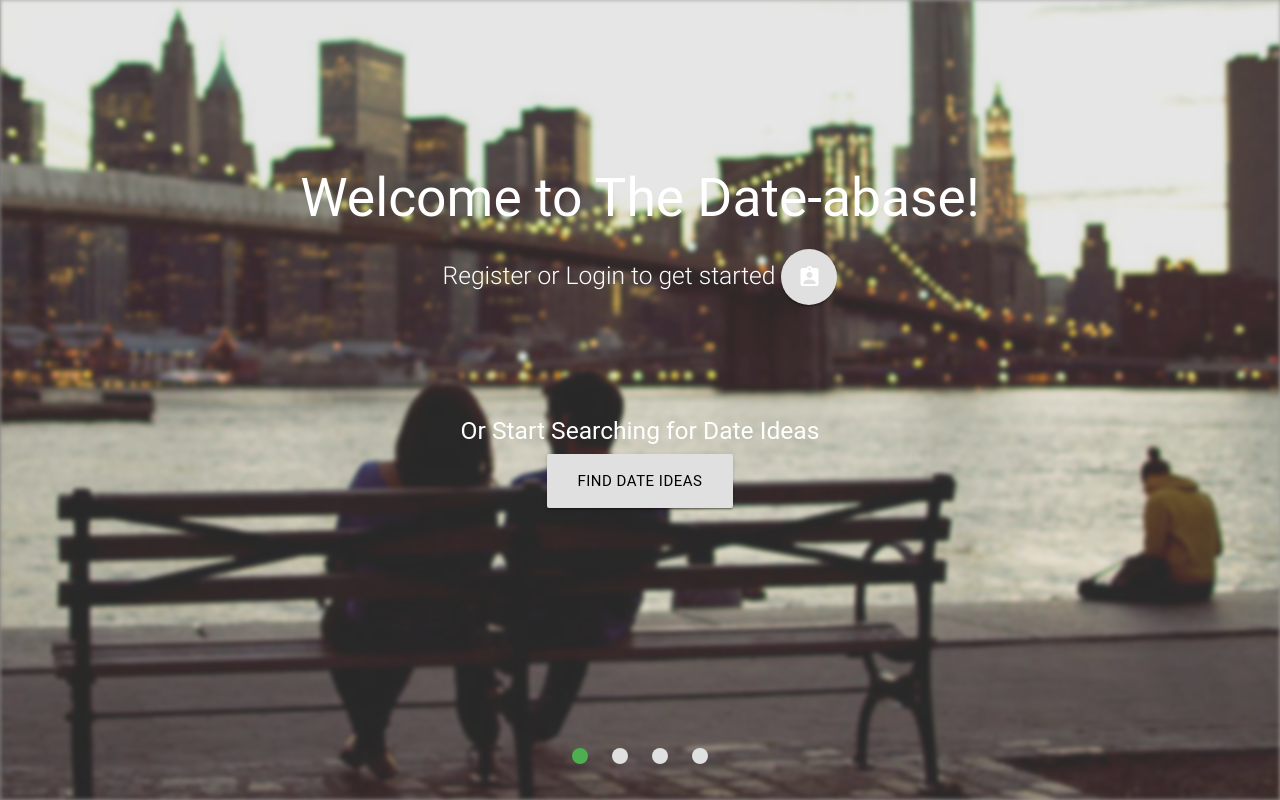
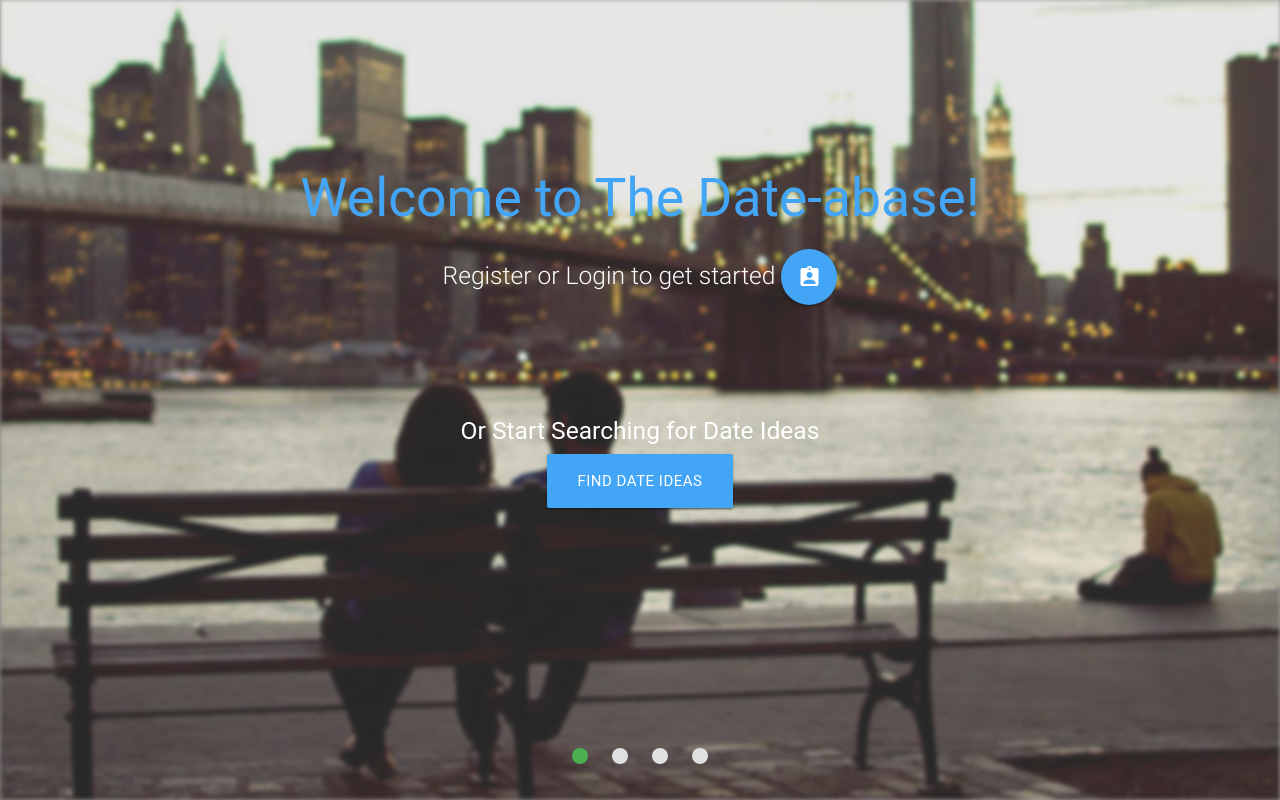
Before and after one commit to Janteby1/date-abase-v2.0, a Django app: page / in a window 1280 px wide. Run offline with Django 3.2, Linux system fonts and the light colour scheme; some libraries are stand-ins or nearby versions; some web fonts are replaced.

Commit message:
chaning colors to blue

```diff
--- a/dates/static/style.css
+++ b/dates/static/style.css
@@ -22,7 +22,7 @@ form {
 }
 
 #welcome {
-	color: #90a4ae;
+	color: #42A5F5;
 }
 
 #likes {
@@ -76,7 +76,7 @@ form {
 }
 
 #banner h2{
-	color:black;
+	color: #42A5F5;
 	opacity: 2.0;
 }
 
--- a/dates/templates/base.html
+++ b/dates/templates/base.html
@@ -27,7 +27,7 @@
 </head>
 <body>
     <div id="nav">
-    <nav class="grey lighten-4">
+    <nav class="blue lighten-1">
     <!-- Mobile Structure -->
     <ul class="side-nav" id="mobile-demo">
         </li><a href="/index" class="center brand-logob"> Date-abase</a></li>
--- a/dates/templates/index.html
+++ b/dates/templates/index.html
@@ -10,7 +10,7 @@
 				<h2 id="welcome"> Welcome to The Date-abase!</h2>
                     <div class="row center">
                         <br>
-                        <a href="#" id="search_button" class="btn-large waves-effect waves-light blue-grey" type="submit" name="action">Find Date Ideas!</a>
+                        <a href="#" id="search_button" class="btn-large waves-effect waves-light  blue lighten-1" type="submit" name="action">Find Date Ideas!</a>
                     </div>
 			</div>
 		</div>
@@ -21,7 +21,7 @@
 {% endblock content %}
 
 {% block footer %}
-<footer class="page-footer grey lighten-2">
+<footer class="page-footer blue lighten-1">
 
     <div class="container" id="footer">
         <div class="row">
--- a/dates/templates/landing.html
+++ b/dates/templates/landing.html
@@ -10,15 +10,15 @@
         <div class="caption center-align">
             <div class="background_shaddow">
             <br>
-          <h2 id="title" class="clear">Welcome to The Date-abase!</h2>
+          <h2 id="title" class="clear blue-text text-lighten-1">Welcome to The Date-abase!</h2>
           <h5 class="light ">Register or Login to get started
-                        <a href="#" class="btn-floating btn-large waves-effect waves-light grey lighten-2" id="popup"> <i class="material-icons left">assignment_ind</i></a></h5>
+                        <a href="#" class="btn-floating btn-large waves-effect waves-light blue lighten-1" id="popup"> <i class="material-icons left">assignment_ind</i></a></h5>
             <br>
             </div>
             <br><br><br>
                 <div class="row center">
                     <h5>Or Start Searching for Date Ideas</h5>
-                    <a href="/index" class="form_button btn-large waves-effect waves-light grey black-text lighten-2">Find Date Ideas</a>
+                    <a href="/index" class="form_button btn-large waves-effect waves-light blue white-text lighten-1">Find Date Ideas</a>
                 </div>
         </div>
       </li>
@@ -27,15 +27,15 @@
         <div class="caption center-align">
             <div class="background_shaddow">
             <br>
-          <h2 id="title" class="clear">Welcome to The Date-abase!</h2>
+          <h2 id="title" class="clear blue-text text-lighten-1">Welcome to The Date-abase!</h2>
           <h5 class="light ">Register or Login to get started
-                        <a href="#" class="btn-floating btn-large waves-effect waves-light grey lighten-2" id="popup"> <i class="material-icons left">assignment_ind</i></a></h5>
+                        <a href="#" class="btn-floating btn-large waves-effect waves-light blue lighten-1" id="popup"> <i class="material-icons left">assignment_ind</i></a></h5>
             <br>
             </div>
             <br><br><br>
                 <div class="row center">
                     <h5>Or Start Searching for Date Ideas Below</h5>
-                    <a href="/index" class="form_button btn-large waves-effect waves-light grey black-text lighten-2">Find Date Ideas</a>
+                    <a href="/index" class="form_button btn-large waves-effect waves-light blue white-text lighten-1">Find Date Ideas</a>
                 </div>
         </div>
       </li>
@@ -44,15 +44,15 @@
         <div class="caption center-align">
             <div class="background_shaddow">
             <br>
-          <h2 id="title" class="clear">Welcome to The Date-abase!</h2>
+          <h2 id="title" class="clear blue-text text-lighten-1">Welcome to The Date-abase!</h2>
           <h5 class="light ">Register or Login to get started
-                        <a href="#" class="btn-floating btn-large waves-effect waves-light grey lighten-2" id="popup"> <i class="material-icons left">assignment_ind</i></a></h5>
+                        <a href="#" class="btn-floating btn-large waves-effect waves-light blue lighten-1" id="popup"> <i class="material-icons left">assignment_ind</i></a></h5>
             <br>
             </div>
             <br><br><br>
                 <div class="row center">
                     <h5>Or Start Searching for Date Ideas Below</h5>
-                    <a href="/index" class="form_button btn-large waves-effect waves-light grey black-text lighten-2">Find Date Ideas</a>
+                    <a href="/index" class="form_button btn-large waves-effect waves-light blue white-text lighten-1">Find Date Ideas</a>
                 </div>
         </div>
       </li>
@@ -61,15 +61,15 @@
         <div class="caption center-align">
             <div class="background_shaddow">
             <br>
-          <h2 id="title" class="clear">Welcome to The Date-abase!</h2>
+          <h2 id="title" class="clear blue-text text-lighten-1">Welcome to The Date-abase!</h2>
           <h5 class="light ">Register or Login to get started
-                        <a href="#" class="btn-floating btn-large waves-effect waves-light grey lighten-2" id="popup"> <i class="material-icons left">assignment_ind</i></a></h5>
+                        <a href="#" class="btn-floating btn-large waves-effect waves-light blue lighten-1" id="popup"> <i class="material-icons left">assignment_ind</i></a></h5>
             <br>
             </div>
             <br><br><br>
                 <div class="row center">
                     <h5>Or Start Searching for Date Ideas Below</h5>
-                    <a href="/index" class="form_button btn-large waves-effect waves-light grey black-text lighten-2">Find Date Ideas</a>
+                    <a href="/index" class="form_button btn-large waves-effect waves-light blue white-text lighten-1">Find Date Ideas</a>
                 </div>
         </div>
       </li>
```
